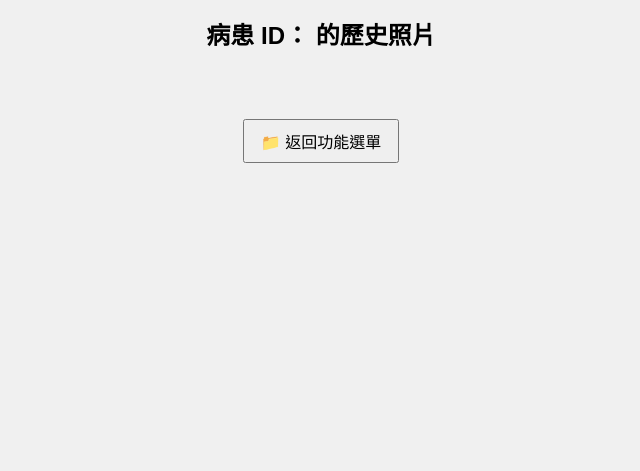
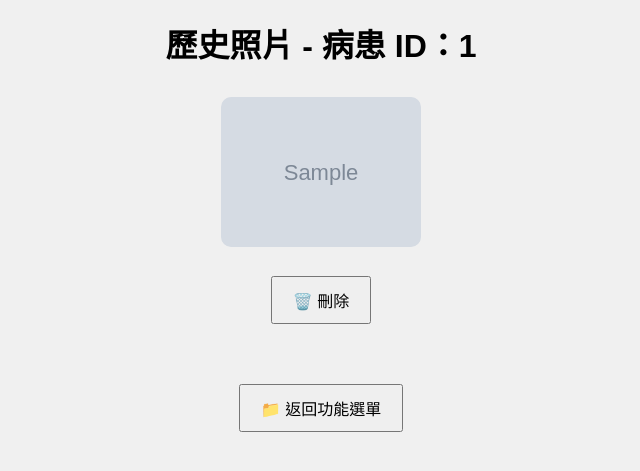
Before and after one commit to yingmaowu/camera_test, a Flask app: template templates/history.html in a window 1280 px wide. Shown: the top 471 px of the page, without its empty margins (319-959 px from the left). Run offline with Flask 3, Linux system fonts and the light colour scheme; the template is opened without the code that fills it: most values are stand-ins (such as "Sample title", 1, 10 or a date in 2020); grey boxes marked "Sample" are stand-in pictures.

Commit message:
Update history.html

```diff
--- a/templates/history.html
+++ b/templates/history.html
@@ -1,63 +1,26 @@
 <!DOCTYPE html>
 <html lang="zh-Hant">
 <head>
-  <meta charset="UTF-8" />
-  <meta name="viewport" content="width=device-width, initial-scale=1.0"/>
-  <title>歷史照片紀錄</title>
-  <style>
-    body { margin: 0; font-family: sans-serif; background: #f0f0f0; text-align: center; }
-    h2 { margin-top: 1rem; }
-    #photoGrid {
-      display: grid;
-      grid-template-columns: repeat(auto-fit, minmax(120px, 1fr));
-      gap: 10px;
-      padding: 1rem;
-    }
-    img {
-      width: 100%;
-      border-radius: 10px;
-      cursor: pointer;
-      transition: transform 0.2s;
-    }
-    img:hover {
-      transform: scale(1.05);
-    }
-    button {
-      font-size: 1rem;
-      padding: 0.5rem 1rem;
-      margin: 1rem;
-    }
-  </style>
+  <meta charset="UTF-8">
+  <title>歷史照片</title>
+  <link rel="stylesheet" href="{{ url_for('static', filename='css/style.css') }}">
 </head>
 <body>
-  <h2>病患 ID：<span id="patientId"></span> 的歷史照片</h2>
-  <div id="photoGrid"></div>
-  <button id="backBtn">📁 返回功能選單</button>
-
-  <script>
-    const patientId = new URLSearchParams(window.location.search).get("patient");
-    document.getElementById("patientId").textContent = patientId;
-
-    fetch(`/photos?patient=${patientId}`)
-      .then(res => res.json())
-      .then(urls => {
-        const photoGrid = document.getElementById("photoGrid");
-        if (urls.length === 0) {
-          photoGrid.innerHTML = "<p>尚未有照片紀錄。</p>";
-        } else {
-          urls.forEach(url => {
-            const img = document.createElement("img");
-            img.src = url;
-            img.alt = "舌苔照片";
-            img.onclick = () => window.open(url, '_blank');
-            photoGrid.appendChild(img);
-          });
-        }
-      });
-
-    document.getElementById("backBtn").onclick = () => {
-      window.location.href = `/dashboard?patient=${patientId}`;
-    };
-  </script>
+  <h1>歷史照片 - 病患 ID：{{ patient_id }}</h1>
+  <div class="photo-grid">
+    {% for photo in photos %}
+    <div class="photo-item">
+      <img src="{{ photo }}" alt="photo">
+      <form method="post" action="/delete" onsubmit="return confirm('確定刪除這張照片？');">
+        <input type="hidden" name="patient_id" value="{{ patient_id }}">
+        <input type="hidden" name="filename" value="{{ photo.split('/')[-1] }}">
+        <button type="submit">🗑️ 刪除</button>
+      </form>
+    </div>
+    {% endfor %}
+  </div>
+  <form action="/" method="get">
+    <button type="submit">📁 返回功能選單</button>
+  </form>
 </body>
 </html>
```
